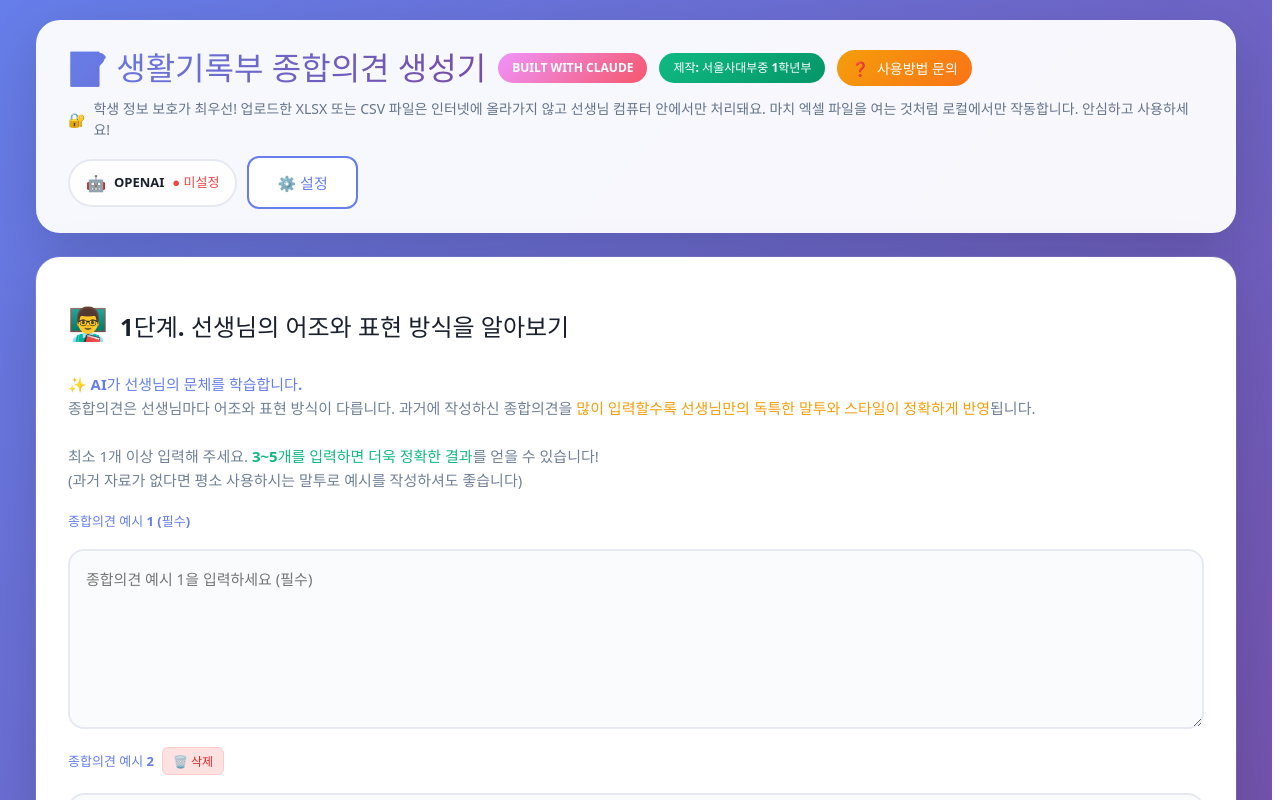
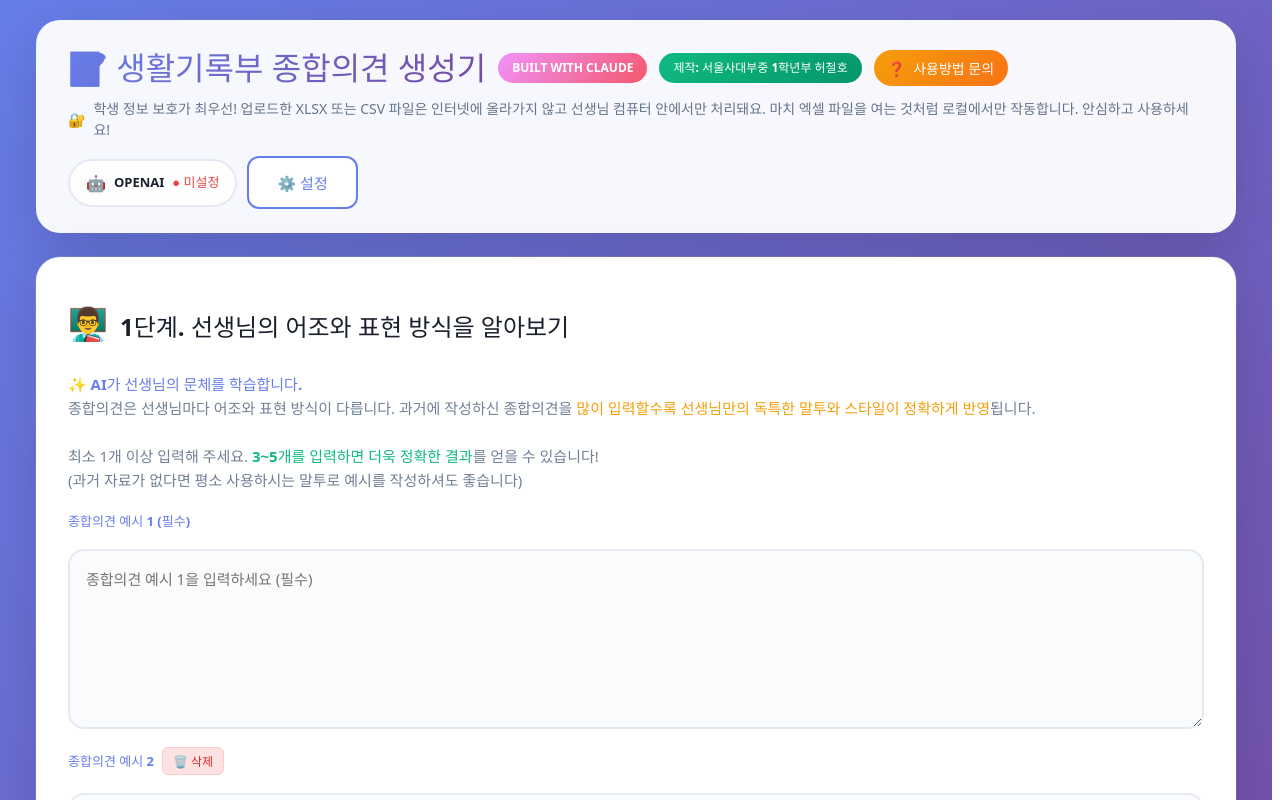
Before and after one commit to getbetterwithme/comment-generator, a React (Vite) app: page / in a window 1280 px wide. Shown: the top 800 px of the page. Built offline with nearby package versions, Linux system fonts and the light colour scheme.

Commit message:
Add: 제작자 이름 표시 (허철호)

```diff
--- a/src/App.jsx
+++ b/src/App.jsx
@@ -400,7 +400,7 @@ export default function App() {
                 BUILT WITH CLAUDE
               </div>
               <div style={{ background: "linear-gradient(135deg, #10b981 0%, #059669 100%)", color: "#fff", padding: "6px 14px", borderRadius: 999, fontSize: 12, fontWeight: 700 }}>
-                제작: 서울사대부중 1학년부
+                제작: 서울사대부중 1학년부 허철호
               </div>
               <button
                 onClick={() => {
```
